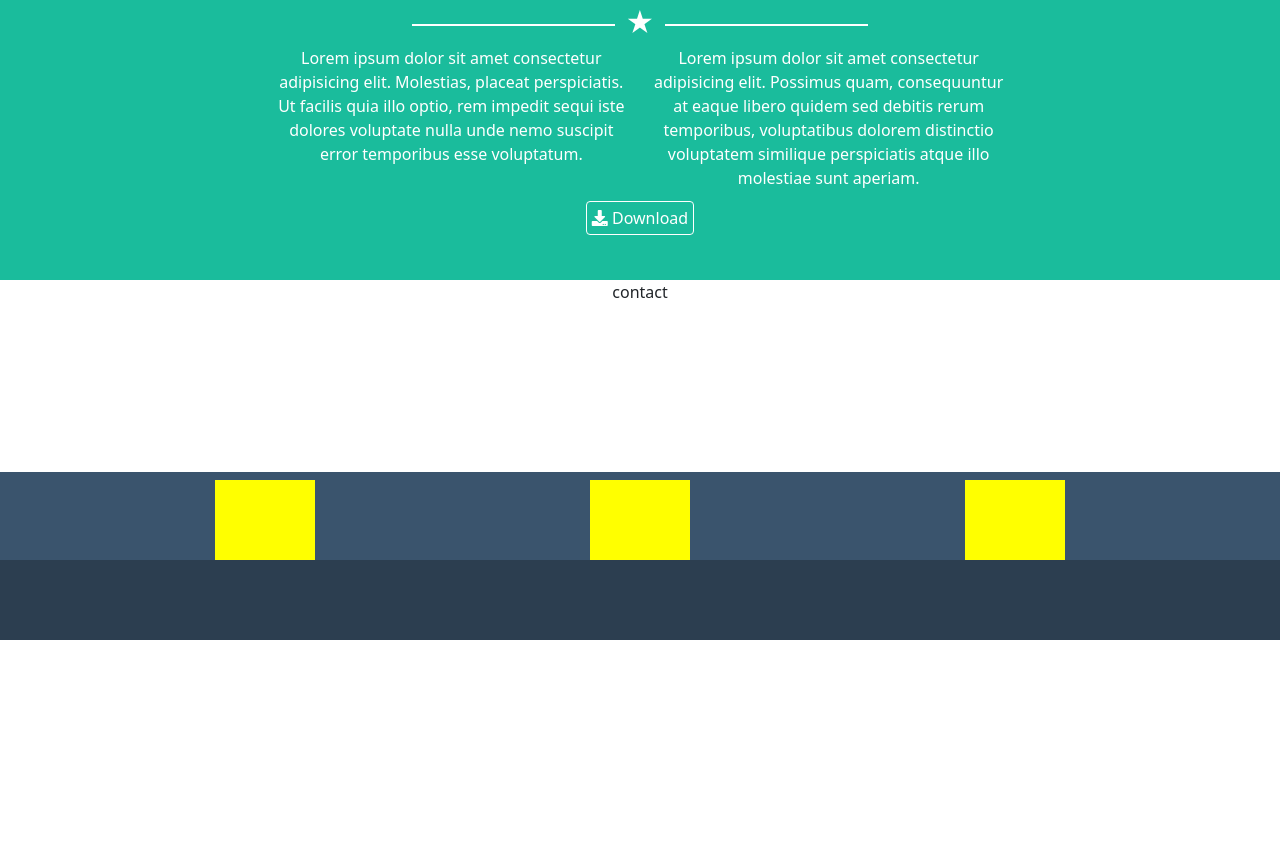
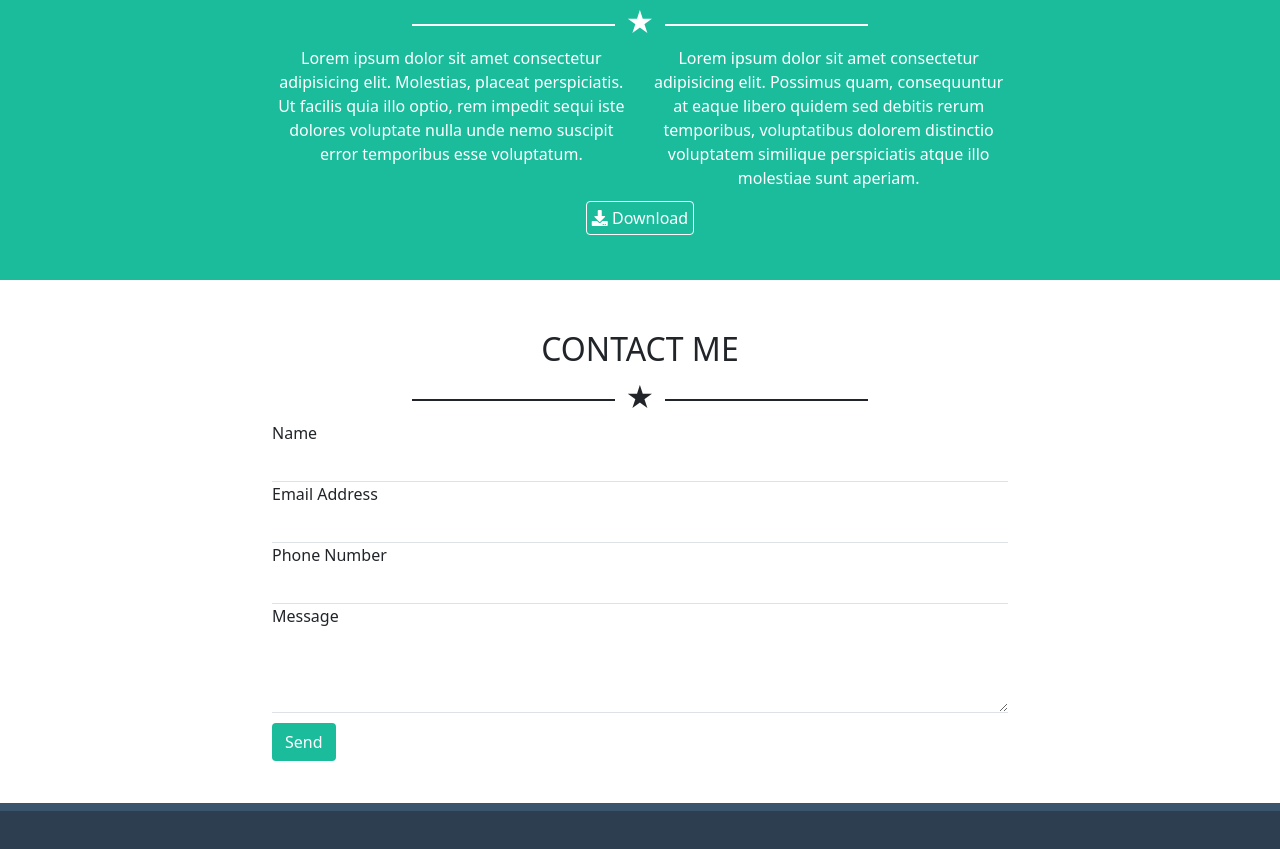
Before and after one commit to SalvalajoRiccardo/html-css-bootstrap-freelancer, a plain HTML site: page index.html in a window 1280 px wide. Shown: the part 1340-2189 px from the top of the page. Before the commit the page ends 1980 px from the top, so only its background shows below. Drawn offline with nearby package versions, Linux system fonts and the light colour scheme.

Commit message:
fine contact me

```diff
--- a/css/style.css
+++ b/css/style.css
@@ -73,21 +73,19 @@
 }
 
 /* contact */
-.contact {
-    height: 200px;
+
+#contact {
+    padding: 50px 0;
 }
 
-.boxheight {
-    height: 80px;
-    background-color: yellow;
-    width: 100px;
-    margin: auto;
-
+.btnsend {
+    background-color: #1abc9c;
+    color: white;
+    margin-top: 10px;
 }
 
-.titolopiccolo {
-    height: 50px;
-}
+
+
 
 .topfoot {
     background-color: #3a546d;
--- a/index.html
+++ b/index.html
@@ -143,8 +143,48 @@
             </div>
         </section>
 
-        <div class="contact text-center">
-            contact
+        <div id="contact">
+            <div class="container">
+                <div class="row  text-center text-uppercase">
+                    <h2>contact me</h2>
+                    <h3 class="stacco">
+                        <span class="stellab">&#9733;</span>
+                    </h3>
+
+                </div>
+            </div>
+
+            <div class="container">
+                <div class="row">
+                    <div class="offset-2 col-8">
+                        <form>
+                            <div class="form-group">
+                              <label for="exampleFormControlInput1">Name</label>
+                              <input type="text" class="form-control border-0 border-bottom rounded-0" id="exampleFormControlInput1" placeholder="">
+                            </div>
+
+                            <div class="form-group">
+                                <label for="exampleFormControlInput1">Email Address</label>
+                                <input type="email" class="form-control border-0 border-bottom rounded-0" id="exampleFormControlInput1" placeholder="">
+                            </div>
+
+                            <div class="form-group">
+                                <label for="exampleFormControlInput1">Phone Number</label>
+                                <input type="text" class="form-control border-0 border-bottom rounded-0" id="exampleFormControlInput1" placeholder="">
+                            </div>
+
+                            <div class="form-group">
+                              <label for="exampleFormControlTextarea1">Message</label>
+                              <textarea class="form-control border-0 border-bottom rounded-0" id="exampleFormControlTextarea1" rows="3"></textarea>
+                            </div>
+
+                            <button type="submit" class="btn btnsend rounded">Send</button>
+                          </form>
+
+                    </div>
+
+                </div>
+            </div>
 
         </div>
     </main>
```
